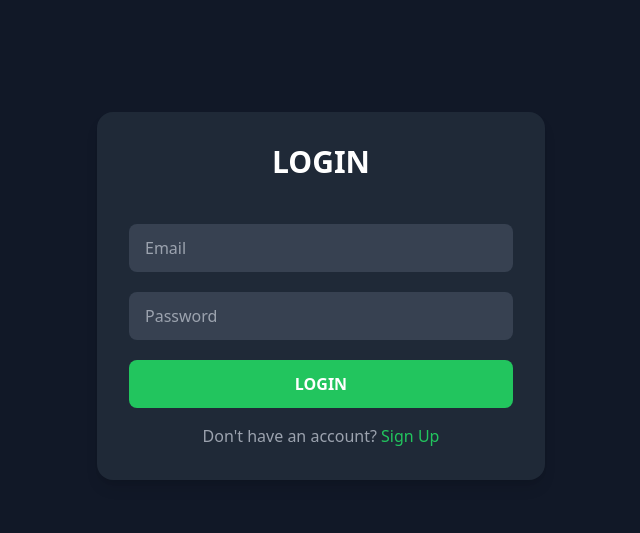
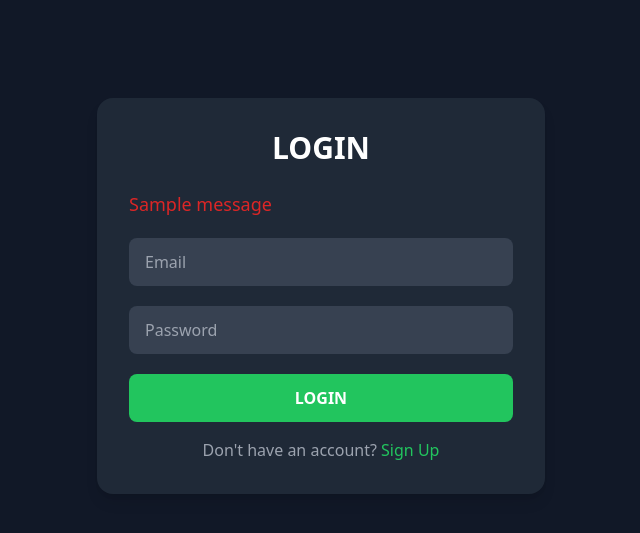
Before and after one commit to paravathsinan/football-teams, a Django app: page /login/ in a window 1280 px wide. Shown: the part 104-637 px from the top of the page, without its empty margins (319-959 px from the left). Run offline with Django 5.2, Linux system fonts and the light colour scheme; tables that the repository leaves empty hold one stand-in row (values such as "Sample post"); one stand-in notice (Sample message) is shown; some libraries are stand-ins or nearby versions.

Commit message:
added invalid message if new user logined In

```diff
--- a/team/views.py
+++ b/team/views.py
@@ -26,6 +26,7 @@ def login_views(request):
         email = request.POST.get('email')
         password = request.POST.get('password')
         user = authenticate(request, email=email, password=password)
+
         if user:
             login(request, user)
             return redirect('home')
--- a/templates/accounts/login.html
+++ b/templates/accounts/login.html
@@ -20,7 +20,14 @@
       <h2 class="text-3xl font-bold text-white text-center mb-6">LOGIN</h2>
 
       <form action="" method="POST" enctype="multipart/form-data" class="space-y-5">
+
       {% csrf_token %}
+
+      {% if messages %}
+        {% for  message in messages  %}
+          <h3 class="text-lg text-red-600">{{ message }}</h3>
+        {% endfor %}
+      {% endif %}
 
         <input type="email" name="email" placeholder="Email" required
               class="w-full px-4 py-3 rounded-lg bg-gray-700 text-white placeholder-gray-400 focus:outline-none focus:ring-2 focus:ring-green-500">
```
